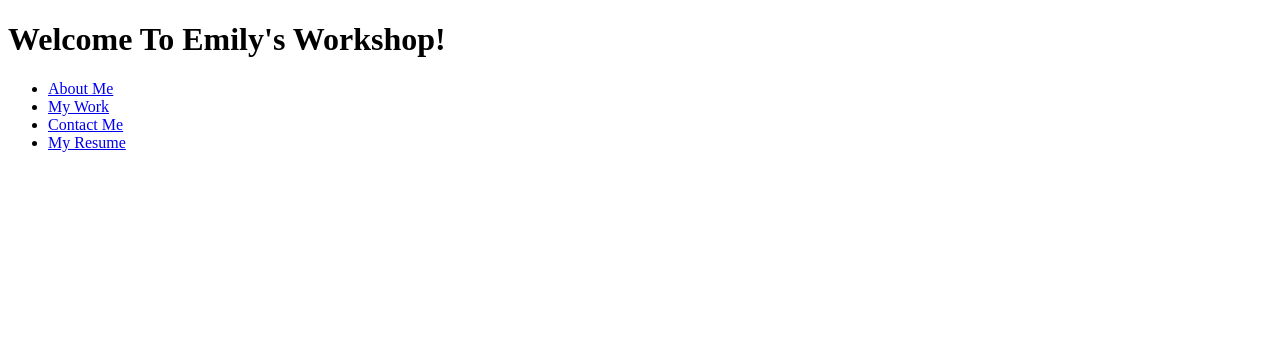
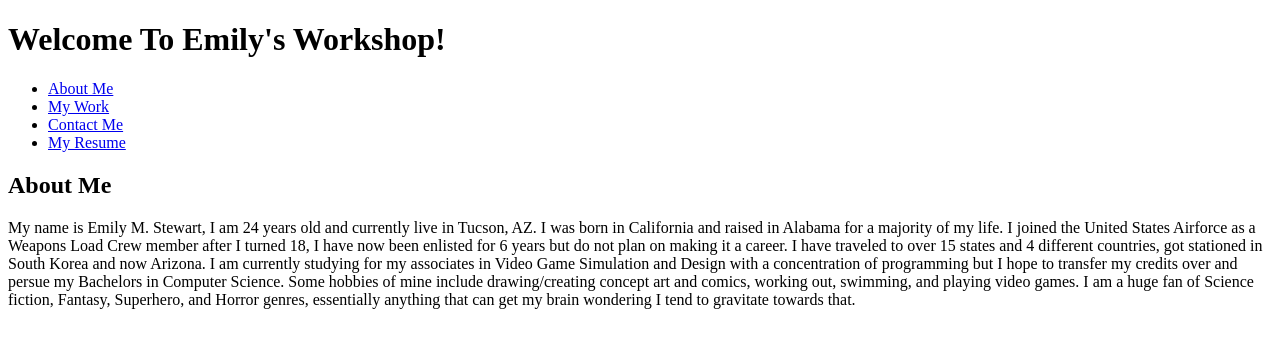
Before and after one commit to EmiStew14/My-Portfolio, a plain HTML site: page index.html in a window 1280 px wide. Drawn offline with Linux system fonts and the light colour scheme.

Commit message:
added about me section

```diff
--- a/index.html
+++ b/index.html
@@ -31,8 +31,19 @@
             </ul>
         </nav>
     </header>
-    <section>
+    <section id="about-me" class="about-me-title">
+        <div class="flex-row">
+            <h2 class="section-title secondary-border">
+                About Me
+            </h2>
+        </div>
 
+        <div class="info">
+            <p>
+                My name is Emily M. Stewart, I am 24 years old and currently live in Tucson, AZ. I was born in California and raised in Alabama for a majority of my life. I joined the United States Airforce as a Weapons Load Crew member after I turned 18, I have now been enlisted for 6 years but do not plan on making it a career. I have traveled to over 15 states and 4 different countries, got stationed in South Korea and now Arizona. I am currently studying for my associates in Video Game Simulation and Design with a concentration of programming but I hope to transfer my credits over and persue my Bachelors in Computer Science.
+                Some hobbies of mine include drawing/creating concept art and comics, working out, swimming, and playing video games. I am a huge fan of Science fiction, Fantasy, Superhero, and Horror genres, essentially anything that can get my brain wondering I tend to gravitate towards that.
+            </p>
+        </div>
     </section>
     </div>
   </body>
```
